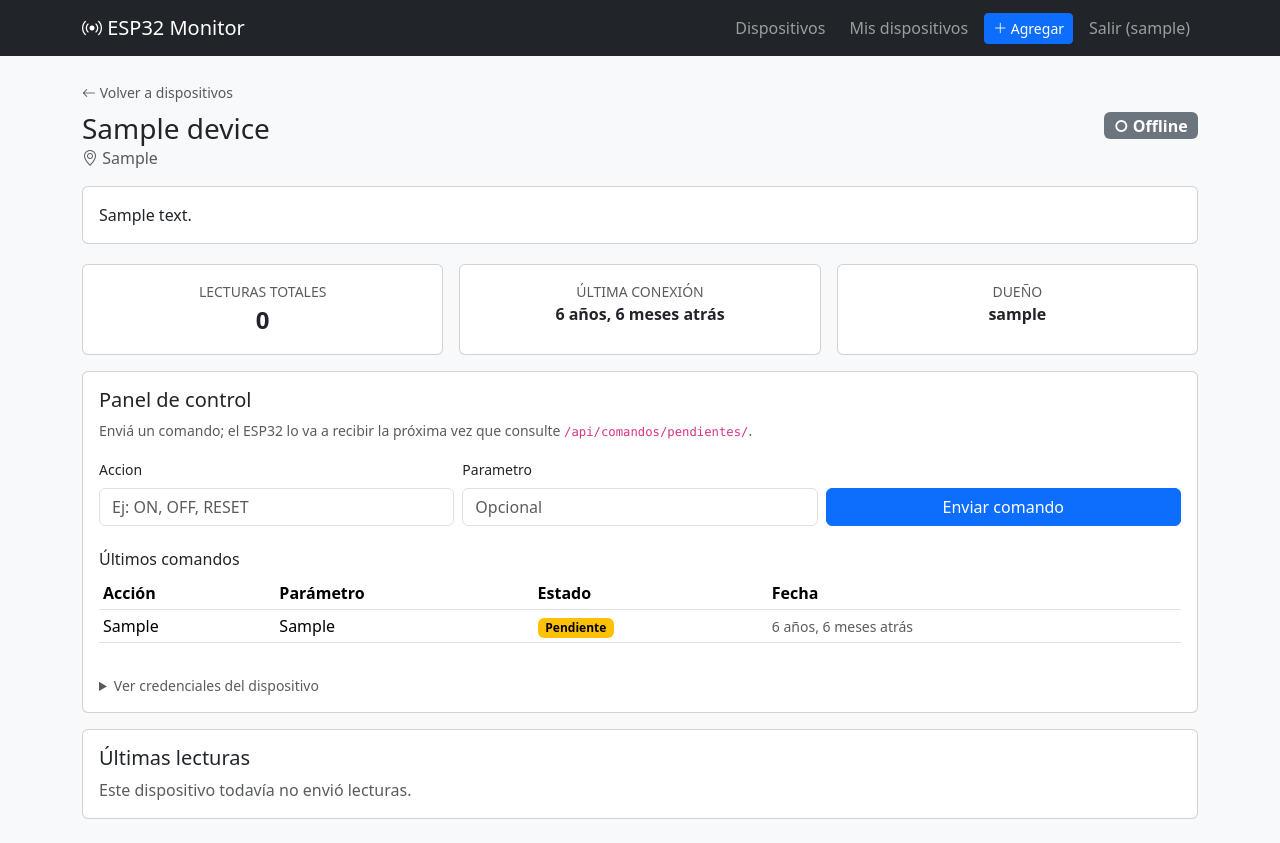
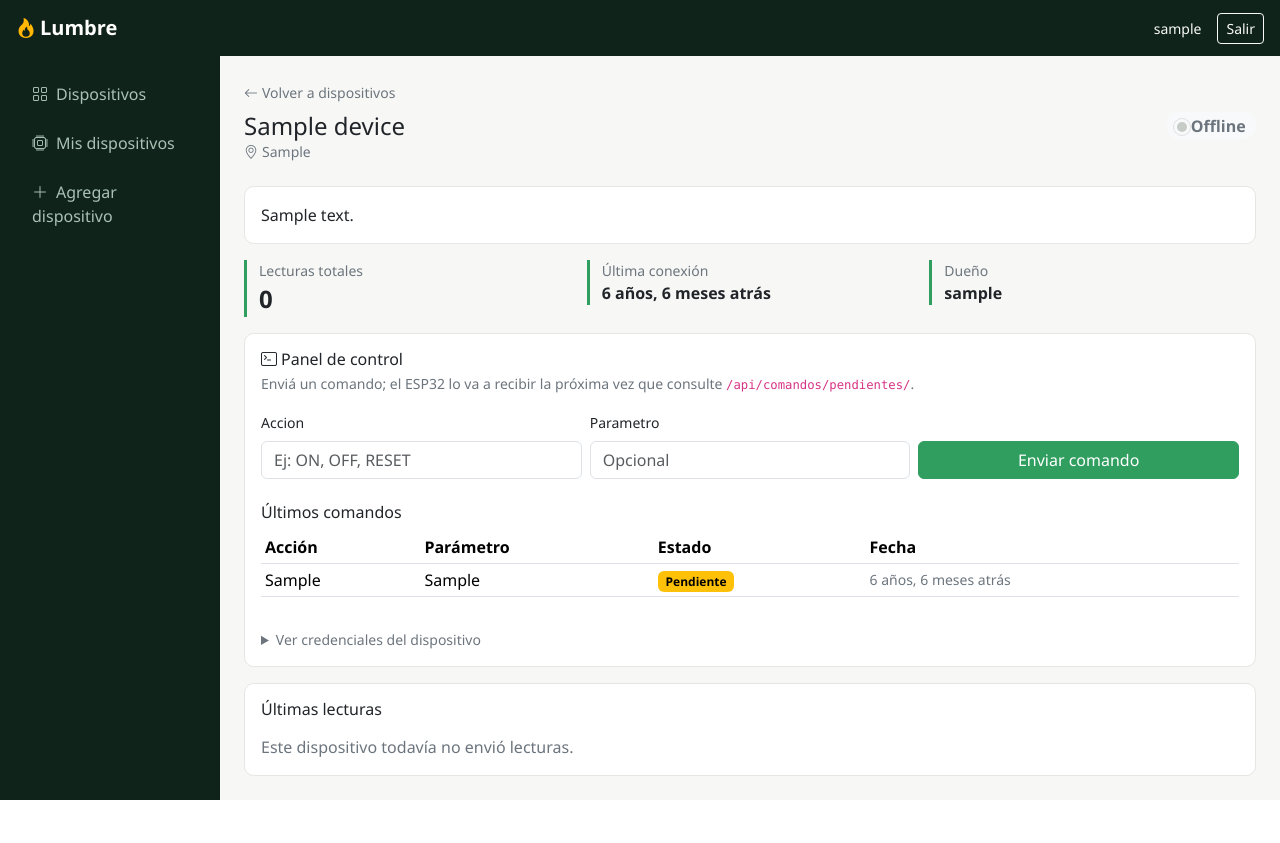
Before and after one commit to delpianocp/esp32-tester, a Django app: page /00000000-0000-0000-0000-000000000001/ in a window 1280 px wide. After the commit the page ends 800 px from the top, so only its background shows below. Run offline with Django 5.2, Linux system fonts and the light colour scheme; a user stored in the database is signed in; tables that the repository leaves empty hold one stand-in row (values such as "Sample post"); data that the repository does not hold is empty.

Commit message:
new templates

```diff
--- a/templates/base.html
+++ b/templates/base.html
@@ -3,55 +3,97 @@
 <head>
     <meta charset="UTF-8">
     <meta name="viewport" content="width=device-width, initial-scale=1.0">
-    <title>{% block title %}ESP32 Monitor{% endblock %}</title>
+    <title>{% block title %}Lumbre{% endblock %}</title>
     <link href="https://cdn.jsdelivr.net/npm/bootstrap@5.3.3/dist/css/bootstrap.min.css" rel="stylesheet">
     <link href="https://cdn.jsdelivr.net/npm/bootstrap-icons@1.11.3/font/bootstrap-icons.css" rel="stylesheet">
+    <style>
+        body { background-color: #f7f8f6; font-family: 'Segoe UI', Roboto, sans-serif; }
+        .navbar { background-color: #10231a; }
+        .navbar-brand i { color: #ffb703; }
+        .sidebar { background-color: #10231a; min-height: calc(100vh - 56px); }
+        .sidebar .nav-link { color: #a9c2b5; padding: .65rem 1rem; border-radius: .5rem; }
+        .sidebar .nav-link.active, .sidebar .nav-link:hover { background-color: #1c3a2a; color: #fff; }
+        .sidebar .nav-link i { width: 20px; }
+        .device-row { background: #fff; border: 1px solid #e5e7e2; border-radius: .6rem; }
+        .device-row:hover { border-color: #2f9e5f; }
+        .pulse { width: 10px; height: 10px; border-radius: 50%; background: #2f9e5f; position: relative; flex-shrink: 0; }
+        .pulse::after { content:''; position:absolute; inset:-4px; border-radius:50%; border:1px solid #2f9e5f; opacity:.5; }
+        .pulse.off { background: #c7ccc7; }
+        .pulse.off::after { border-color: #c7ccc7; }
+        .badge-outline { border: 1px solid #2f9e5f; color: #2f9e5f; background: transparent; font-weight: 500; }
+        .btn-energy { background-color: #2f9e5f; border-color: #2f9e5f; color: #fff; }
+        .btn-energy:hover { background-color: #268050; border-color: #268050; color: #fff; }
+        .kpi { border-left: 3px solid #2f9e5f; padding-left: .75rem; }
+        .card-clean { background: #fff; border: 1px solid #e5e7e2; border-radius: .6rem; }
+        .form-control:focus, .form-select:focus { border-color: #2f9e5f; box-shadow: 0 0 0 .2rem rgba(47,158,95,.15); }
+        .link-energy { color: #2f9e5f; }
+        .link-energy:hover { color: #268050; }
+        code.credencial { background: #f1f3ef; padding: .35rem .5rem; border-radius: .35rem; display: block; word-break: break-all; }
+    </style>
 </head>
-<body class="bg-body-tertiary">
-    <nav class="navbar navbar-expand-lg navbar-dark bg-dark">
-        <div class="container">
-            <a class="navbar-brand" href="{% url 'devices:list' %}">
-                <i class="bi bi-broadcast"></i> ESP32 Monitor
-            </a>
-            <button class="navbar-toggler" type="button" data-bs-toggle="collapse" data-bs-target="#navMenu">
-                <span class="navbar-toggler-icon"></span>
+<body>
+
+<nav class="navbar navbar-dark px-3">
+    <div class="d-flex align-items-center gap-2">
+        <button class="btn btn-sm d-lg-none text-light" type="button" data-bs-toggle="offcanvas" data-bs-target="#sidebarMobile">
+            <i class="bi bi-list fs-4"></i>
         </button>
-            <div class="collapse navbar-collapse" id="navMenu">
-                <ul class="navbar-nav ms-auto align-items-lg-center gap-lg-2">
-                    <li class="nav-item">
-                        <a class="nav-link" href="{% url 'devices:list' %}">Dispositivos</a>
-                    </li>
+        <a class="navbar-brand fw-semibold mb-0" href="{% url 'devices:list' %}"><i class="bi bi-fire me-1"></i>Lumbre</a>
+    </div>
+    <div class="d-flex align-items-center gap-3">
         {% if user.is_authenticated %}
-                        <li class="nav-item">
-                            <a class="nav-link" href="{% url 'devices:my_devices' %}">Mis dispositivos</a>
-                        </li>
-                        <li class="nav-item">
-                            <a class="btn btn-primary btn-sm" href="{% url 'devices:create' %}">
-                                <i class="bi bi-plus-lg"></i> Agregar
-                            </a>
-                        </li>
-                        <li class="nav-item">
+            <span class="text-light small d-none d-sm-inline">{{ user.username }}</span>
             <form action="{% url 'logout' %}" method="post" class="d-inline">
                 {% csrf_token %}
-                                <button type="submit" class="btn btn-link nav-link">
-                                    Salir ({{ user.username }})
-                                </button>
+                <button type="submit" class="btn btn-sm btn-outline-light">Salir</button>
             </form>
-                        </li>
         {% else %}
-                        <li class="nav-item">
-                            <a class="nav-link" href="{% url 'login' %}">Ingresar</a>
-                        </li>
-                        <li class="nav-item">
-                            <a class="btn btn-primary btn-sm" href="{% url 'registro' %}">Crear cuenta</a>
-                        </li>
+            <a href="{% url 'login' %}" class="btn btn-sm btn-outline-light">Ingresar</a>
+            <a href="{% url 'registro' %}" class="btn btn-sm btn-energy">Crear cuenta</a>
         {% endif %}
-                </ul>
-            </div>
     </div>
 </nav>
 
-    <main class="container py-4">
+<div class="d-flex">
+    <aside class="sidebar d-none d-lg-flex flex-column p-3" style="width:220px;">
+        <nav class="nav flex-column gap-1">
+            <a class="nav-link {% if request.resolver_match.url_name == 'list' %}active{% endif %}" href="{% url 'devices:list' %}">
+                <i class="bi bi-grid me-2"></i>Dispositivos
+            </a>
+            {% if user.is_authenticated %}
+            <a class="nav-link {% if request.resolver_match.url_name == 'my_devices' %}active{% endif %}" href="{% url 'devices:my_devices' %}">
+                <i class="bi bi-cpu me-2"></i>Mis dispositivos
+            </a>
+            <a class="nav-link {% if request.resolver_match.url_name == 'create' %}active{% endif %}" href="{% url 'devices:create' %}">
+                <i class="bi bi-plus-lg me-2"></i>Agregar dispositivo
+            </a>
+            {% endif %}
+        </nav>
+    </aside>
+
+    <div class="offcanvas offcanvas-start" tabindex="-1" id="sidebarMobile" style="background-color:#10231a; width:220px;">
+        <div class="offcanvas-header">
+            <span class="text-light fw-semibold"><i class="bi bi-fire me-1"></i>Lumbre</span>
+            <button type="button" class="btn-close btn-close-white" data-bs-dismiss="offcanvas"></button>
+        </div>
+        <div class="offcanvas-body p-3 pt-0">
+            <nav class="nav flex-column gap-1">
+                <a class="nav-link {% if request.resolver_match.url_name == 'list' %}active{% endif %}" href="{% url 'devices:list' %}">
+                    <i class="bi bi-grid me-2"></i>Dispositivos
+                </a>
+                {% if user.is_authenticated %}
+                <a class="nav-link {% if request.resolver_match.url_name == 'my_devices' %}active{% endif %}" href="{% url 'devices:my_devices' %}">
+                    <i class="bi bi-cpu me-2"></i>Mis dispositivos
+                </a>
+                <a class="nav-link {% if request.resolver_match.url_name == 'create' %}active{% endif %}" href="{% url 'devices:create' %}">
+                    <i class="bi bi-plus-lg me-2"></i>Agregar dispositivo
+                </a>
+                {% endif %}
+            </nav>
+        </div>
+    </div>
+
+    <main class="flex-grow-1 p-3 p-md-4">
         {% if messages %}
             {% for message in messages %}
                 <div class="alert alert-{{ message.tags|default:'info' }} alert-dismissible fade show" role="alert">
@@ -63,6 +105,7 @@
 
         {% block content %}{% endblock %}
     </main>
+</div>
 
 <script src="https://cdn.jsdelivr.net/npm/bootstrap@5.3.3/dist/js/bootstrap.bundle.min.js"></script>
 </body>
--- a/templates/devices/device_detail.html
+++ b/templates/devices/device_detail.html
@@ -1,63 +1,56 @@
 {% extends "base.html" %}
-{% block title %}{{ device.nombre }}{% endblock %}
+{% block title %}{{ device.nombre }} — Lumbre{% endblock %}
 
 {% block content %}
-<a href="{% url 'devices:list' %}" class="text-muted small text-decoration-none">
-    <i class="bi bi-arrow-left"></i> Volver a dispositivos
+<a href="{% url 'devices:list' %}" class="text-secondary small text-decoration-none">
+    <i class="bi bi-arrow-left me-1"></i>Volver a dispositivos
 </a>
 
-<div class="d-flex justify-content-between align-items-start mt-2">
+<div class="d-flex justify-content-between align-items-start mt-2 mb-4 flex-wrap gap-2">
     <div>
-        <h1 class="h3 mb-0">{{ device.nombre }}</h1>
+        <h1 class="h4 mb-0">{{ device.nombre }}</h1>
         {% if device.ubicacion %}
-            <p class="text-muted mb-0"><i class="bi bi-geo-alt"></i> {{ device.ubicacion }}</p>
+            <p class="text-secondary small mb-0"><i class="bi bi-geo-alt me-1"></i>{{ device.ubicacion }}</p>
         {% endif %}
     </div>
     {% if device.online %}
-        <span class="badge text-bg-success fs-6">● Online</span>
+        <span class="badge badge-outline rounded-pill fs-6"><span class="pulse me-1" style="display:inline-block; vertical-align:middle;"></span>En línea</span>
     {% else %}
-        <span class="badge text-bg-secondary fs-6">○ Offline</span>
+        <span class="badge text-bg-light text-secondary rounded-pill fs-6"><span class="pulse off me-1" style="display:inline-block; vertical-align:middle;"></span>Offline</span>
     {% endif %}
 </div>
 
 {% if device.descripcion %}
-<div class="card mt-3"><div class="card-body">{{ device.descripcion }}</div></div>
+<div class="card-clean p-3 mb-3">{{ device.descripcion }}</div>
 {% endif %}
 
-<div class="row g-3 mt-1">
+<div class="row g-3 mb-3">
     <div class="col-sm-4">
-        <div class="card text-center h-100">
-            <div class="card-body">
-                <div class="text-muted small text-uppercase">Lecturas totales</div>
+        <div class="kpi">
+            <div class="text-secondary small">Lecturas totales</div>
             <div class="fs-4 fw-bold">{{ device.lecturas.count }}</div>
         </div>
     </div>
-    </div>
     <div class="col-sm-4">
-        <div class="card text-center h-100">
-            <div class="card-body">
-                <div class="text-muted small text-uppercase">Última conexión</div>
+        <div class="kpi">
+            <div class="text-secondary small">Última conexión</div>
             <div class="fw-semibold">
                 {% if device.ultima_conexion %}{{ device.ultima_conexion|timesince }} atrás{% else %}Nunca{% endif %}
             </div>
         </div>
     </div>
-    </div>
     <div class="col-sm-4">
-        <div class="card text-center h-100">
-            <div class="card-body">
-                <div class="text-muted small text-uppercase">Dueño</div>
+        <div class="kpi">
+            <div class="text-secondary small">Dueño</div>
             <div class="fw-semibold">{{ device.owner.username }}</div>
-            </div>
         </div>
     </div>
 </div>
 
 {% if puede_controlar %}
-<div class="card mt-3">
-    <div class="card-body">
-        <h2 class="h5">Panel de control</h2>
-        <p class="text-muted small">
+<div class="card-clean p-3 mb-3">
+    <h2 class="h6 mb-1"><i class="bi bi-terminal me-1"></i>Panel de control</h2>
+    <p class="text-secondary small">
         Enviá un comando; el ESP32 lo va a recibir la próxima vez que consulte
         <code>/api/comandos/pendientes/</code>.
     </p>
@@ -72,7 +65,7 @@
             {{ comando_form.parametro }}
         </div>
         <div class="col-sm-4">
-                <button type="submit" class="btn btn-primary w-100">Enviar comando</button>
+            <button type="submit" class="btn btn-energy w-100">Enviar comando</button>
         </div>
     </form>
 
@@ -90,14 +83,14 @@
                     <td>{{ c.parametro|default:"—" }}</td>
                     <td>
                         {% if c.estado == "ejecutado" %}
-                                <span class="badge text-bg-success">{{ c.get_estado_display }}</span>
+                            <span class="badge badge-outline">{{ c.get_estado_display }}</span>
                         {% elif c.estado == "entregado" %}
-                                <span class="badge text-bg-info">{{ c.get_estado_display }}</span>
+                            <span class="badge text-bg-secondary">{{ c.get_estado_display }}</span>
                         {% else %}
                             <span class="badge text-bg-warning">{{ c.get_estado_display }}</span>
                         {% endif %}
                     </td>
-                        <td class="text-muted small">{{ c.creado_en|timesince }} atrás</td>
+                    <td class="text-secondary small">{{ c.creado_en|timesince }} atrás</td>
                 </tr>
             {% endfor %}
             </tbody>
@@ -106,21 +99,19 @@
     {% endif %}
 
     <details class="mt-3">
-            <summary class="text-muted small" style="cursor:pointer;">Ver credenciales del dispositivo</summary>
-            <div class="border rounded p-3 mt-2 bg-body-tertiary">
-                <label class="small text-muted d-block">Device ID</label>
-                <code class="d-block mb-2 text-break">{{ device.id }}</code>
-                <label class="small text-muted d-block">API Key</label>
-                <code class="d-block text-break">{{ device.api_key }}</code>
+        <summary class="text-secondary small" style="cursor:pointer;">Ver credenciales del dispositivo</summary>
+        <div class="border rounded p-3 mt-2" style="background:#f7f8f6;">
+            <label class="small text-secondary d-block">Device ID</label>
+            <code class="credencial mb-2">{{ device.id }}</code>
+            <label class="small text-secondary d-block">API Key</label>
+            <code class="credencial">{{ device.api_key }}</code>
         </div>
     </details>
 </div>
-</div>
 {% endif %}
 
-<div class="card mt-3">
-    <div class="card-body">
-        <h2 class="h5">Últimas lecturas</h2>
+<div class="card-clean p-3">
+    <h2 class="h6 mb-3">Últimas lecturas</h2>
     {% if lecturas %}
     <div class="table-responsive">
         <table class="table table-sm">
@@ -129,15 +120,14 @@
             {% for lectura in lecturas %}
                 <tr>
                     <td>{{ lectura.valor }}</td>
-                        <td class="text-muted small">{{ lectura.timestamp|date:"d/m/Y H:i:s" }}</td>
+                    <td class="text-secondary small">{{ lectura.timestamp|date:"d/m/Y H:i:s" }}</td>
                 </tr>
             {% endfor %}
             </tbody>
         </table>
     </div>
     {% else %}
-        <p class="text-muted mb-0">Este dispositivo todavía no envió lecturas.</p>
+    <p class="text-secondary mb-0">Este dispositivo todavía no envió lecturas.</p>
     {% endif %}
 </div>
-</div>
 {% endblock %}
```
Also changed, not shown: templates/devices/device_form.html (+7 -9 lines), templates/devices/device_list.html (+40 -26 lines), templates/devices/my_devices.html (+32 -28 lines), templates/registration/login.html (+10 -7 lines), templates/registration/registro.html (+10 -7 lines). Lines whose indentation alone changed are shown as unchanged.
